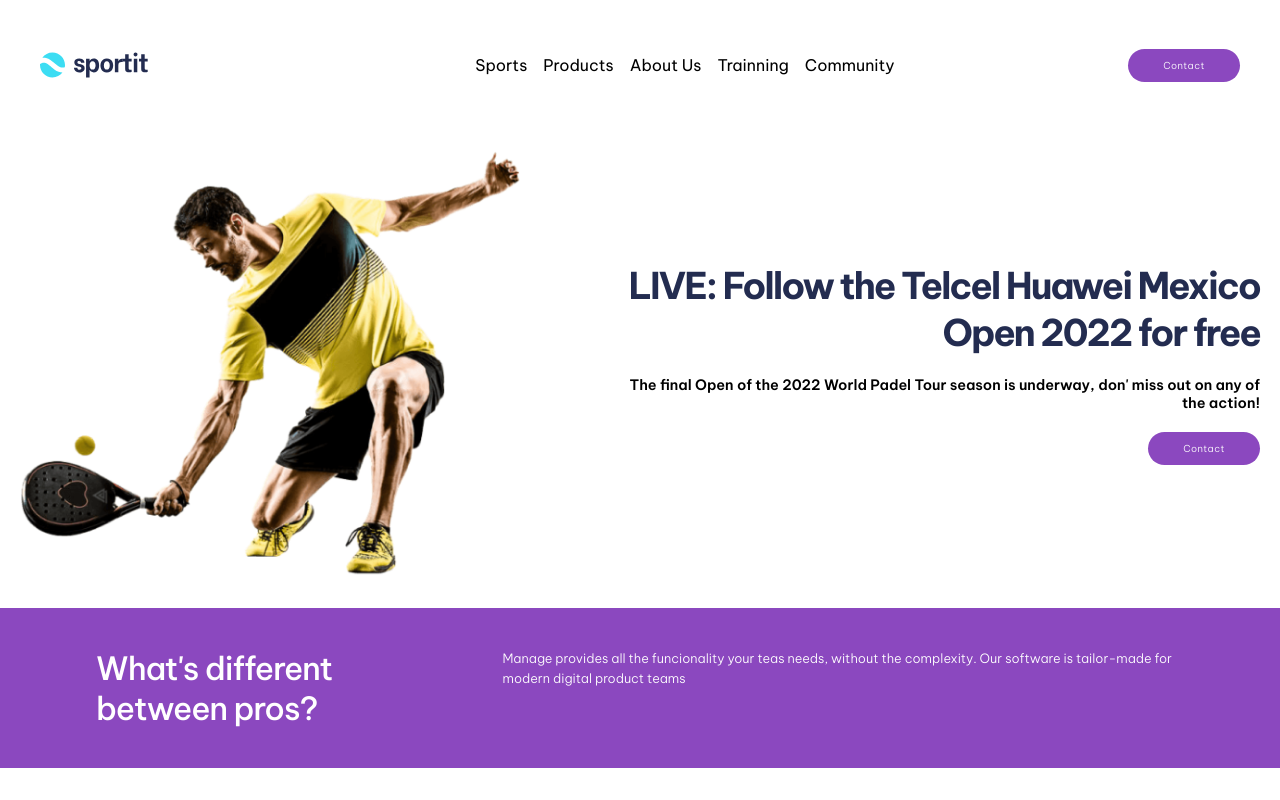
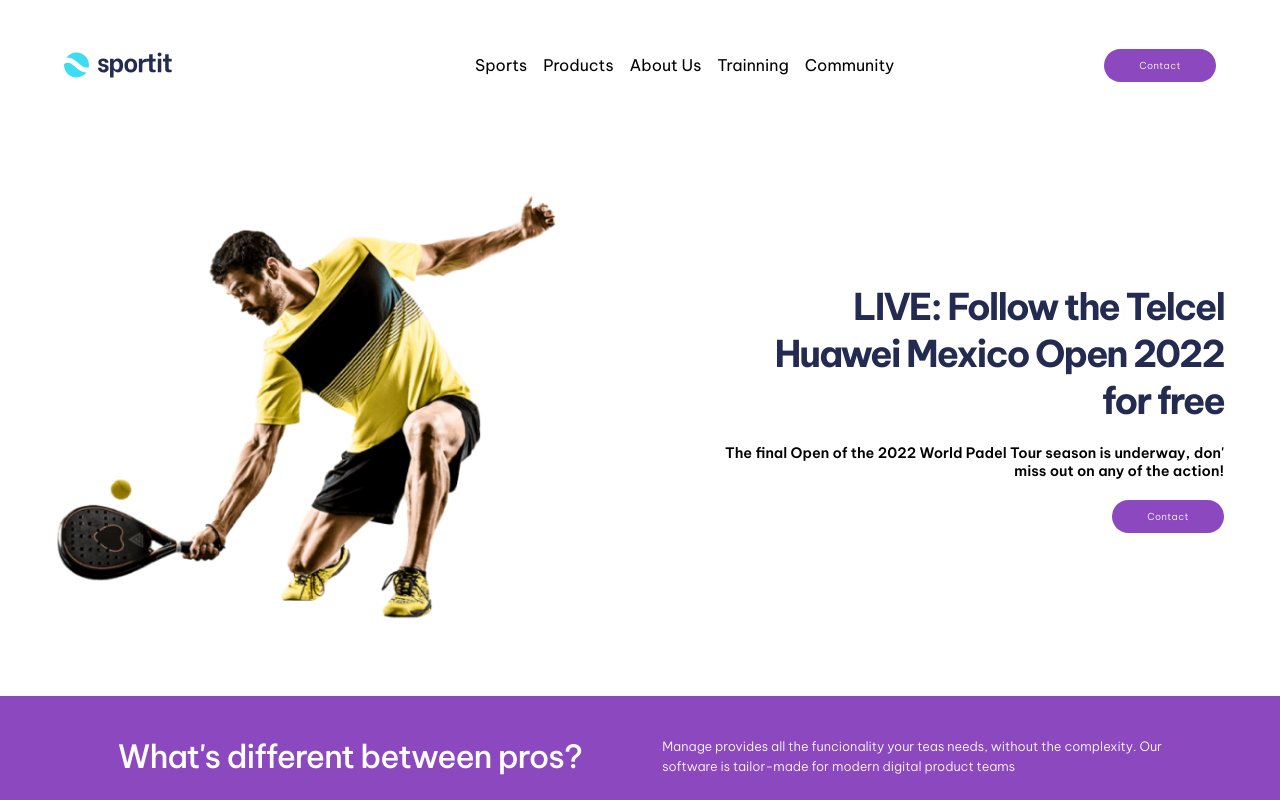
Before and after one commit to DiegxR/frontendProject, a plain HTML site: page index.html in a window 1280 px wide. Shown: the top 800 px of the page. Drawn offline with Linux system fonts and the light colour scheme.

Commit message:
Add changes

```diff
--- a/styles.css
+++ b/styles.css
@@ -167,6 +167,9 @@
     .icon-hamburger, .close-nav{
         display: none;
     }
+    header{
+        padding-inline: 5%;
+    }
     header .nav {
         align-items: center;
         transform: translate(0, 0);
@@ -190,13 +193,17 @@
         text-decoration: underline;
     }
     .padel-intro{
+        font-size: 1rem;
         flex-direction: row;
+        justify-content: space-around;
+        padding-block: 5%;
     }
     .padel-intro img{
         width: 50%;
     }
     .padel-content{
         padding-left: 0px;
+        max-width: 500px;
     }
     .middle-sec{
         background: #8B48BF;
@@ -205,6 +212,9 @@
         font-size: 1em;
         justify-content: space-around;
     }
+    .middle-sec h2, p{
+        max-width: 500px;
+    }
     .items-container{
         display: flex;
         flex-wrap: wrap;
@@ -212,6 +222,7 @@
         row-gap: 1.5em;
         align-items: center;
         justify-content: center;
+        background-color: #FAFAFA;
     }
     .items-container article{
      max-width: 40%;
```
